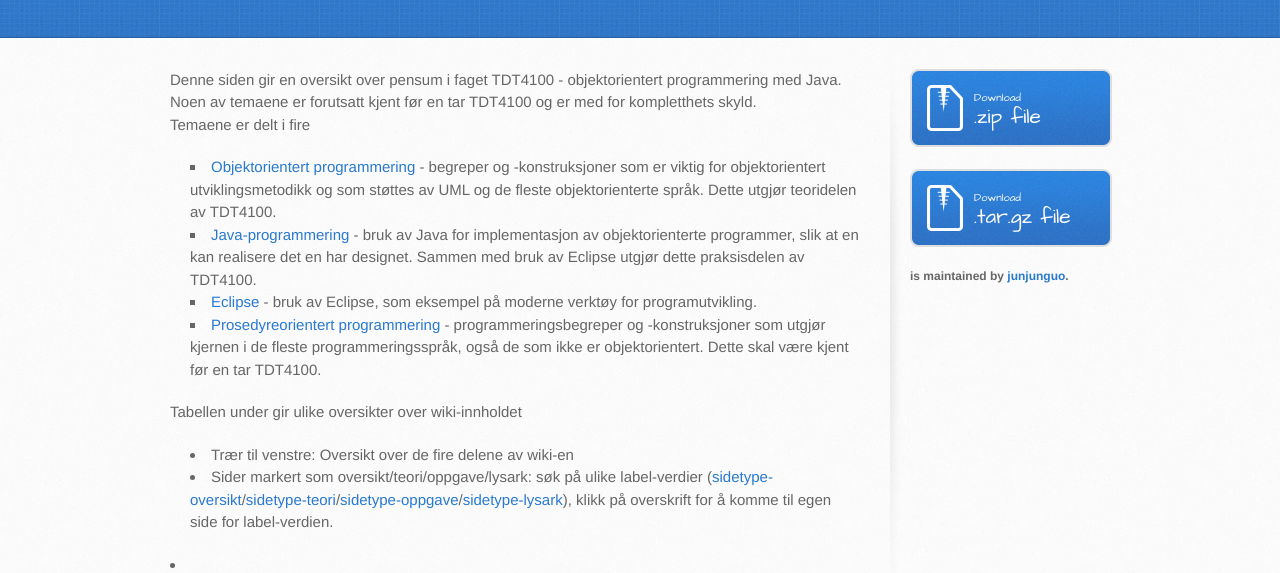
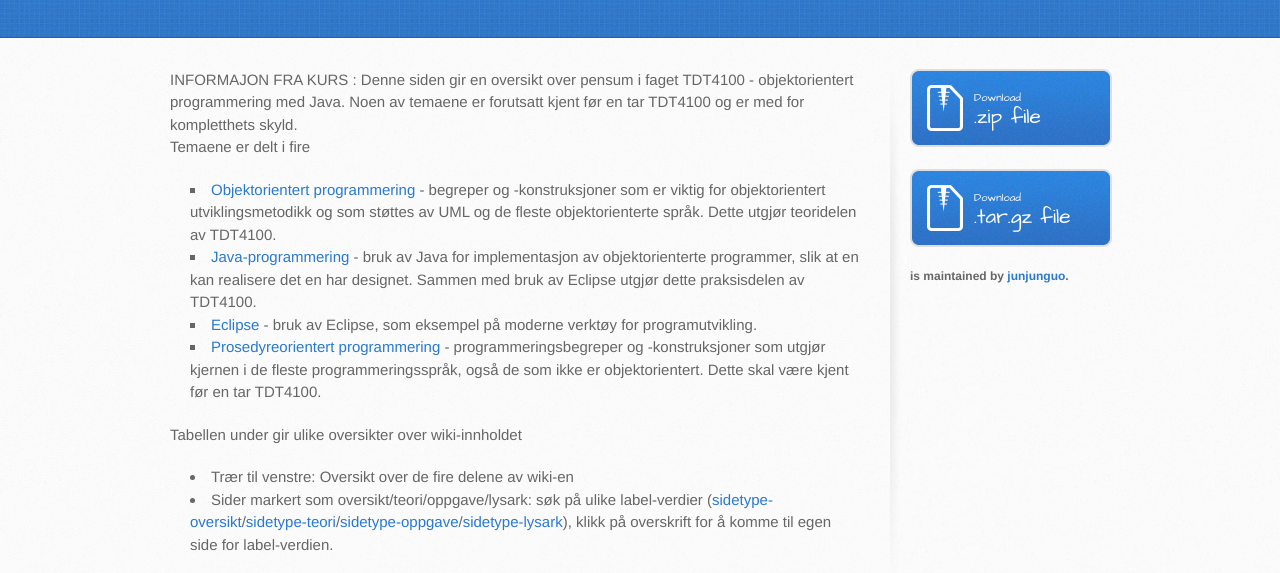
Before and after one commit to EinarGaustad/OOPwithJava, a plain HTML site: page index.html in a window 1280 px wide. Shown: the part 197-770 px from the top of the page. Drawn offline with Linux system fonts and the light colour scheme.

Commit message:
Update index.html

```diff
--- a/index.html
+++ b/index.html
@@ -21,7 +21,7 @@
 <div id="content-wrapper">
   <div class="inner clearfix">
     <section id="main-content">
-      <div> Denne siden gir en oversikt over pensum i faget TDT4100 - objektorientert programmering med Java. Noen av temaene er forutsatt kjent før en tar TDT4100 og er med for kompletthets skyld.
+      <div> INFORMAJON FRA KURS <https://www.ntnu.no/wiki/display/tdt4100>: Denne siden gir en oversikt over pensum i faget TDT4100 - objektorientert programmering med Java. Noen av temaene er forutsatt kjent før en tar TDT4100 og er med for kompletthets skyld.
         <p>Temaene er delt i fire</p>
         <ul style="list-style-type: square;">
           <li><a href="https://www.ntnu.no/wiki/display/tdt4100/Objektorientert+programmering" target="_blank">Objektorientert programmering</a> - begreper og -konstruksjoner som er viktig for objektorientert utviklingsmetodikk og som støttes av UML og de fleste objektorienterte språk. Dette utgjør teoridelen av TDT4100.</li>
```
